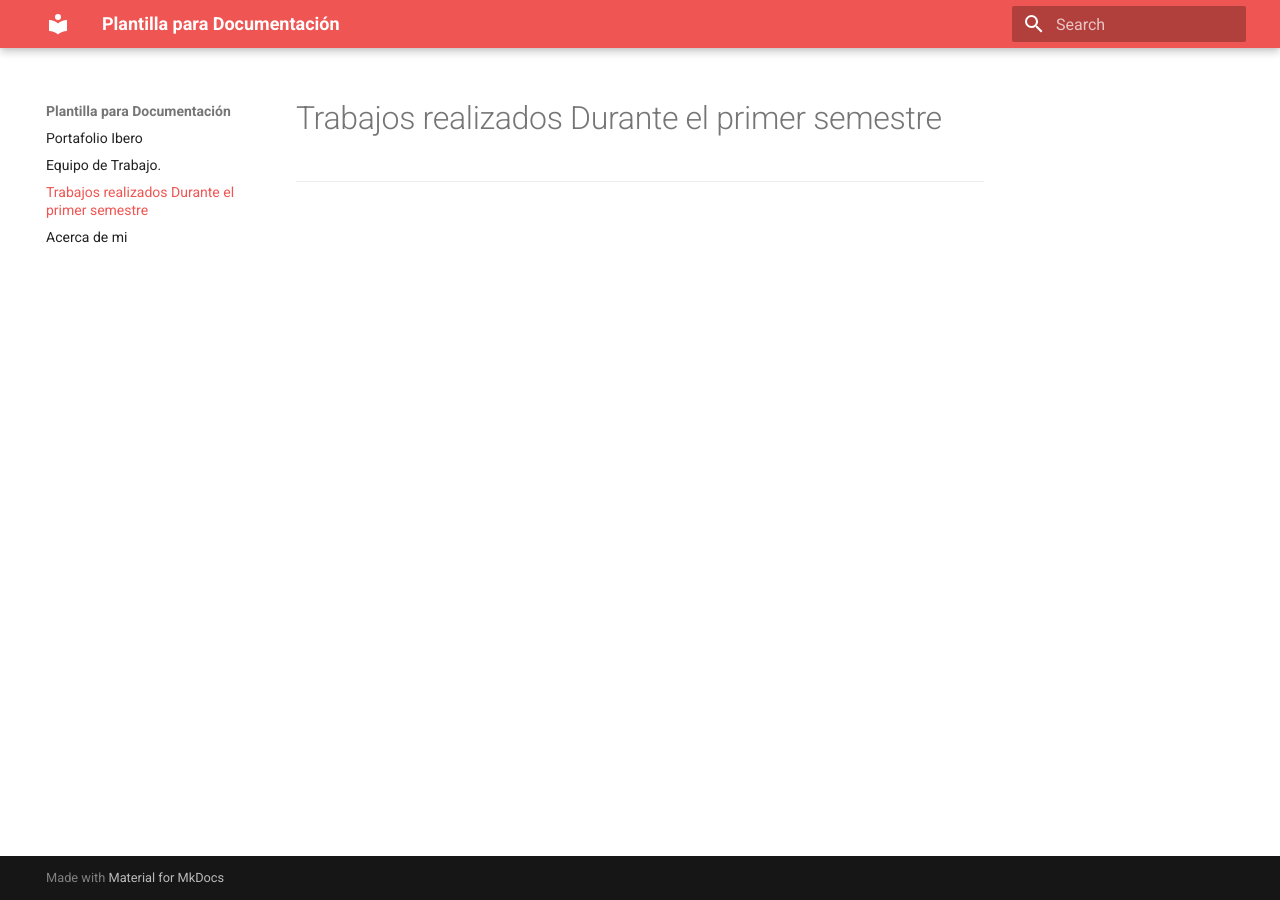
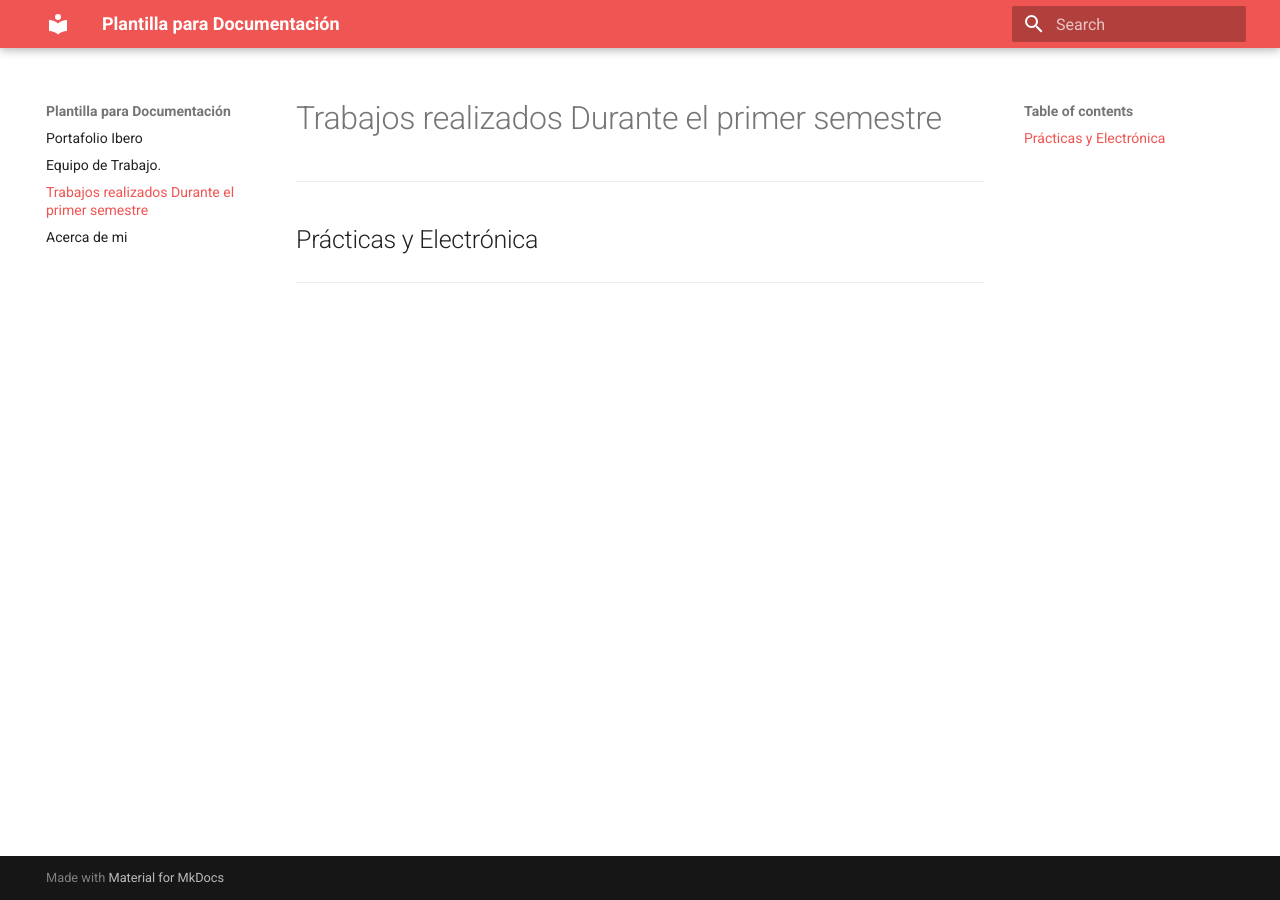
Before and after one commit to Joy-2307/Portafolio_Ibero_JIGR, an MkDocs documentation site: the page built from docs/Introducción a la Mecatrónica.md, in a window 1280 px wide. Built offline with MkDocs 1.6.1 and Material for MkDocs 9.7.7, drawn with Linux system fonts in a browser that asks for light colours.

Commit message:
Update Introducción a la Mecatrónica.md

```diff
--- a/docs/Introducción a la Mecatrónica.md
+++ b/docs/Introducción a la Mecatrónica.md
@@ -1,2 +1,4 @@
 # Trabajos realizados Durante el primer semestre
 ---
+## Prácticas y Electrónica
+---
```
